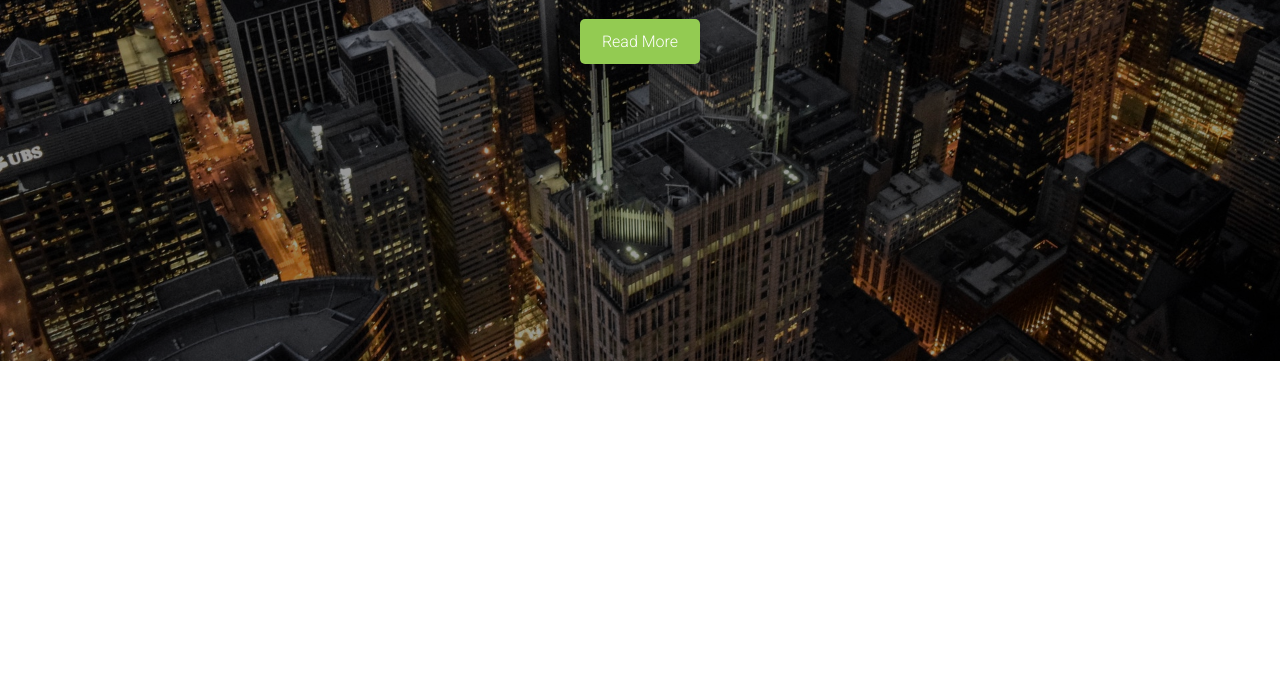
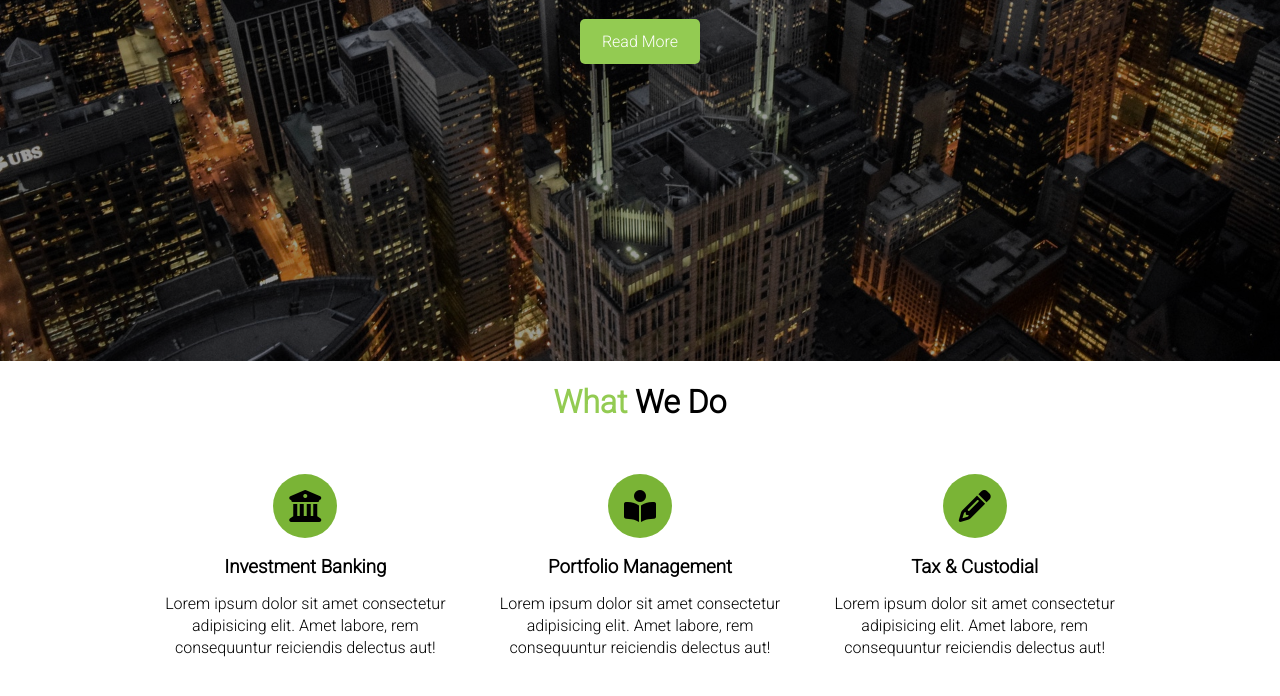
Before and after one commit to CodingStreak12/HTML-CSS, a plain HTML site: page 06_EdgeLedger_Website/index.html in a window 1280 px wide. Shown: the part 444-1140 px from the top of the page. Before the commit the page ends 805 px from the top, so only its background shows below. Drawn offline with Linux system fonts and the light colour scheme.

Commit message:
complete What section of the project

```diff
--- a/06_EdgeLedger_Website/css/style.css
+++ b/06_EdgeLedger_Website/css/style.css
@@ -47,9 +47,33 @@ p{
     color: #fff;
     cursor: pointer;
 }
+.container{
+    max-width: 1100px;
+    margin: auto;
+    padding: 0 2rem;
+    overflow: hidden;
+}
+.text-center{
+    text-align: center;
+}
+.m-heading{
+    font-size: 2rem;
+    margin-bottom: 1.4rem;
+    line-height: 1.1;
+}
+.py-1{
+    padding: 1.5rem 0;
+}
+.py-2{
+    padding: 2rem 0;
+}
+.py-3{
+    padding: 2.5rem 0;
+}
 /* Navbar */
 #navbar{
     position: sticky;
+    top: 0;
     background:#333;
     display: flex;
     color: #fff;
@@ -59,6 +83,9 @@ p{
     align-items: center;
 
 
+}
+#navbar .logo a{
+    color: #fff;
 }
 #navbar .logo{
     padding: 1rem 0;
@@ -101,3 +128,21 @@ p{
     /* Overlay */
     background-color: rgba(0,0,0,0.4);
 }
+/* What we do section */
+.items{
+    display: flex;
+    padding: 1rem;
+
+}
+.item{
+
+    text-align: center;
+    flex: 1;
+    padding: 1rem;
+}
+.item i{
+    background: #7ab436;
+    padding: 1rem;
+    border-radius: 50%;
+    margin-bottom: 1rem;
+}
--- a/06_EdgeLedger_Website/index.html
+++ b/06_EdgeLedger_Website/index.html
@@ -14,8 +14,8 @@
     <!-- Navbar -->
     <nav id="navbar">
         <h1 class="logo">
-            <span class="text-primary">
-                <i class="fas fa-book-open"></i> Edge</span>Ledger
+            <a href="#home"><span class="text-primary">
+                <i class="fas fa-book-open"></i> Edge</span>Ledger</a>
         </h1>
         <ul>
             <li><a href="#home">Home</a></li>
@@ -35,6 +35,38 @@
             <a href="#what" class='btn'>Read More</a>
         </div>
     </header>
+    <!-- Section: What We do -->
+    <section id="what" class='bg-light py-1'>
+        <div class="container">
+            <h2 class='m-heading text-center'>
+                <span class="text-primary">What</span> We Do
+            </h2>
+            <div class="items">
+                <div class="item">
+                    <i class="fas fa-university fa-2x"></i>
+                    <div>
+                        <h3>Investment Banking</h3>
+                        <p>Lorem ipsum dolor sit amet consectetur adipisicing elit. Amet labore, rem consequuntur reiciendis delectus aut!</p>
+                    </div>
+
+                </div>
+                <div class="item">
+                    <i class="fas fa-book-reader fa-2x"></i>
+                    <div>
+                        <h3>Portfolio Management</h3>
+                        <p>Lorem ipsum dolor sit amet consectetur adipisicing elit. Amet labore, rem consequuntur reiciendis delectus aut!</p>
+                    </div>
+                </div>
+                <div class="item">
+                    <i class="fas fa-pencil-alt fa-2x"></i>
+                    <div>
+                        <h3>Tax & Custodial</h3>
+                        <p>Lorem ipsum dolor sit amet consectetur adipisicing elit. Amet labore, rem consequuntur reiciendis delectus aut!</p>
+                    </div>
+                </div>
+            </div>
+        </div>
+    </section>
 
 </body>
 </html>
```
